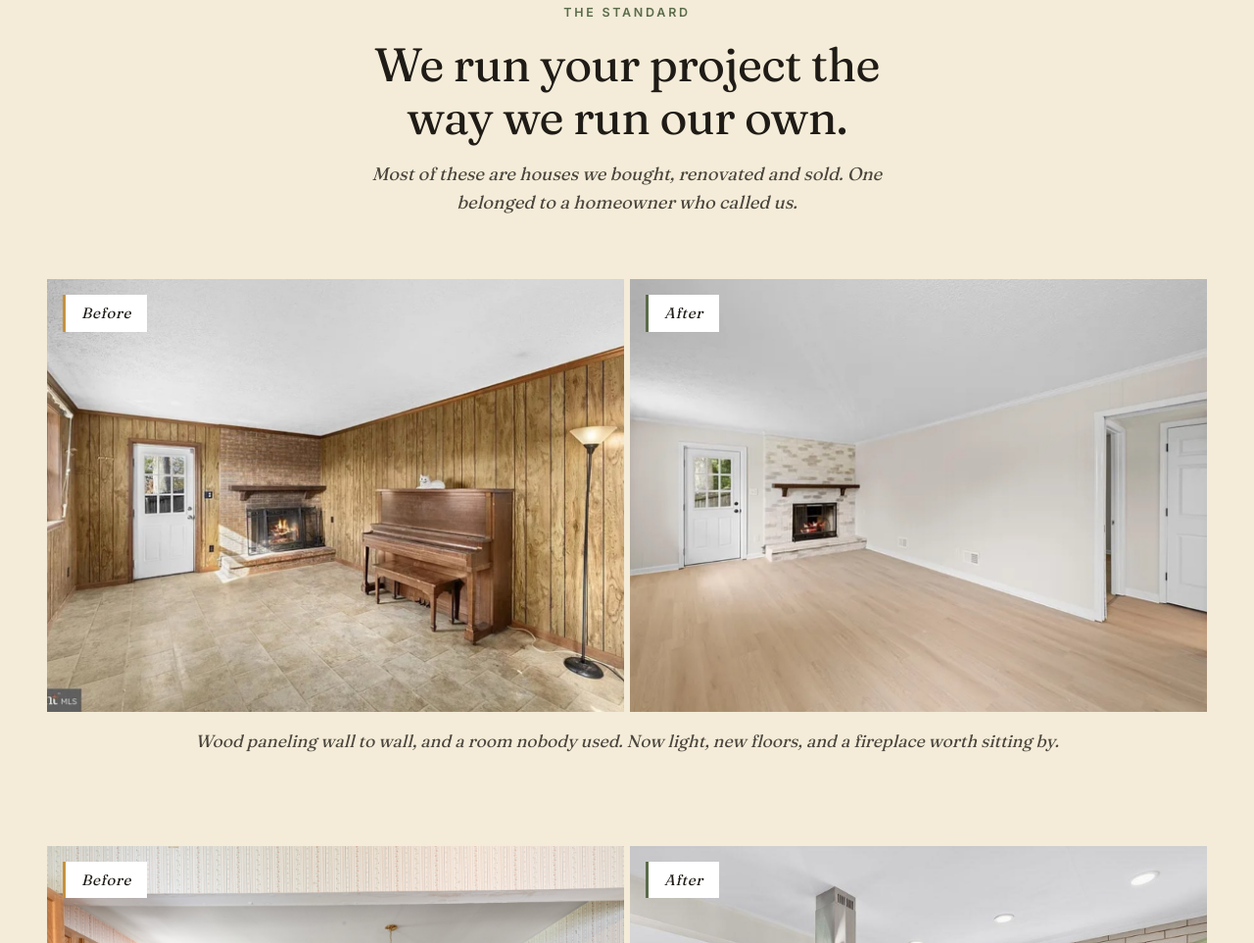
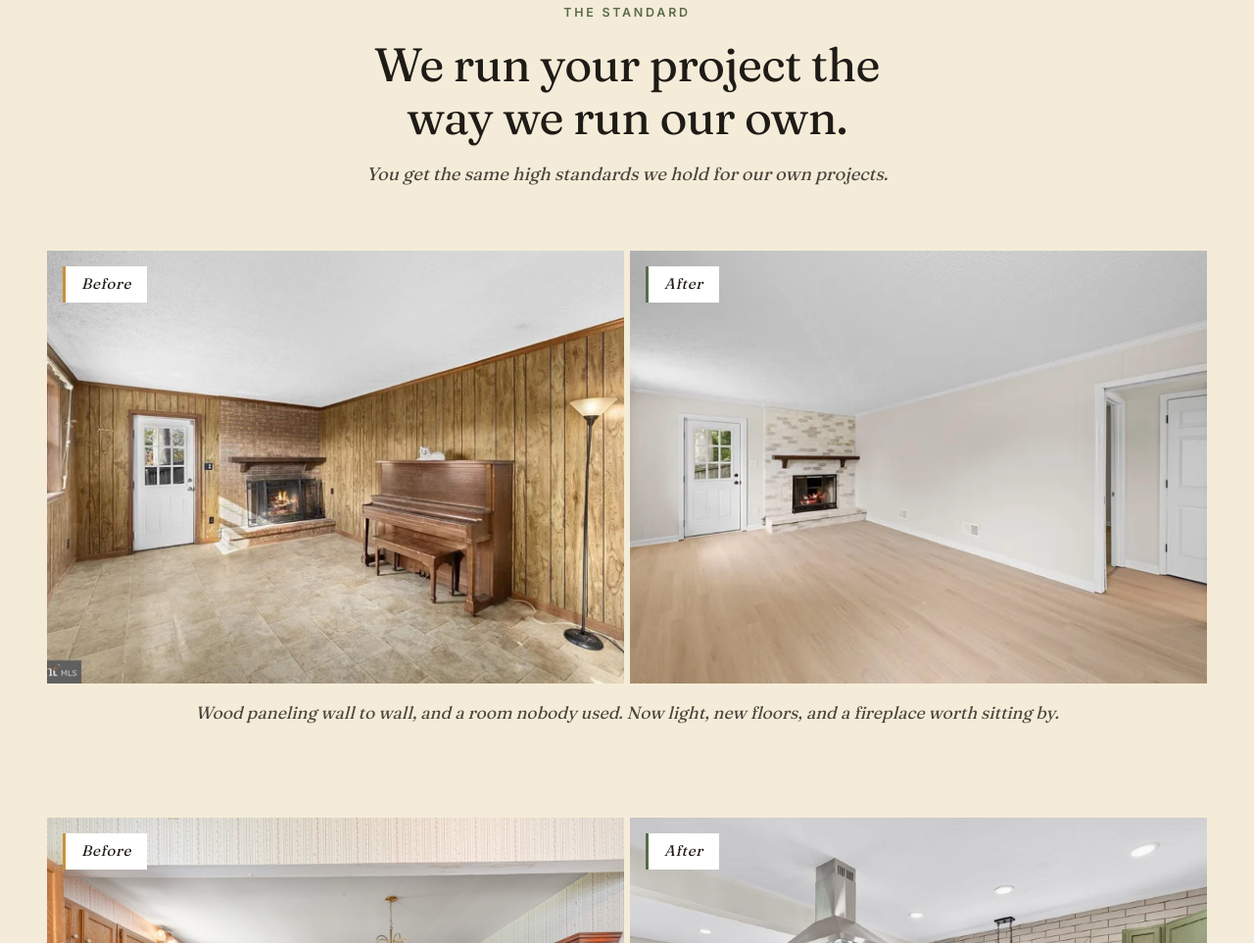
Before and after one commit to damiannj77/capstone-property-collective, a plain HTML site: page build.html in a window 1280 px wide. Shown: the part 1456-2419 px from the top of the page at 98% size. Drawn offline with Linux system fonts and the light colour scheme.

Commit message:
build.html: proof subhead speaks to the reader
Co-Authored-By: Claude Opus 5 (1M context) <noreply@anthropic.com>

```diff
--- a/build.html
+++ b/build.html
@@ -71,7 +71,7 @@
   <div class="section-header">
     <div class="section-eyebrow">The Standard</div>
     <h2>We run your project the way we run our own.</h2>
-    <p>Most of these are houses we bought, renovated and sold. One belonged to a homeowner who called us.</p>
+    <p>You get the same high standards we hold for our own projects.</p>
   </div>
 
   <div class="ba-stack">
```
